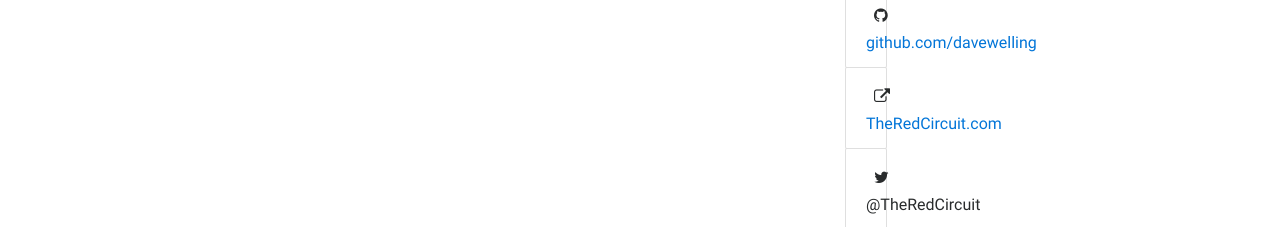
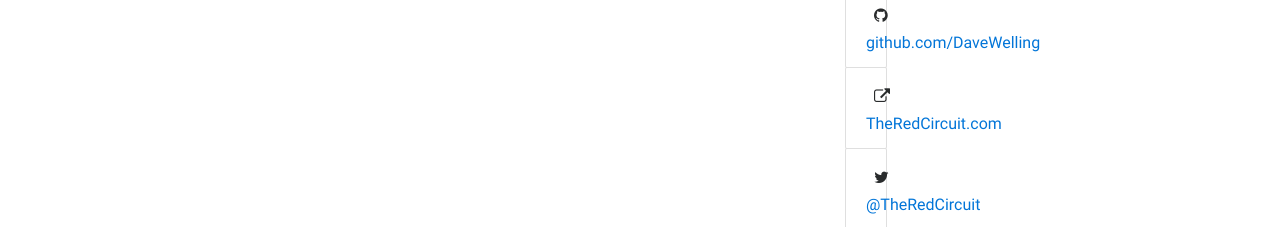
Before and after one commit to DaveWelling/davewelling.github.io, a plain HTML site: page index.html in a window 1280 px wide. Shown: the part 493-720 px from the top of the page. Drawn offline with nearby package versions, Linux system fonts and the light colour scheme; files that its build step writes are made by us from their sources.

Commit message:
Fix links

```diff
--- a/index.html
+++ b/index.html
@@ -85,7 +85,7 @@
                         </div>
                         <div class="list-group-item">
                             <i class="fa fa-github m-2" aria-hidden="true"></i>
-                            <a class="links" href="https://github.com/davewelling">github.com/davewelling</a>
+                            <a class="links" href="https://github.com/DaveWelling">github.com/DaveWelling</a>
                         </div>
                         <div class="list-group-item">
                             <i class="fa fa-external-link m-2" aria-hidden="true"></i>
@@ -93,7 +93,7 @@
                         </div>
                         <div class="list-group-item">
                             <i class="fa fa-twitter m-2" aria-hidden="true"></i>
-                            <span class="links">@TheRedCircuit</span>
+                            <a class="links"href="https://twitter.com/TheRedCircuit">@TheRedCircuit</a>
                         </div>
                     </div>
                 </div>
```
